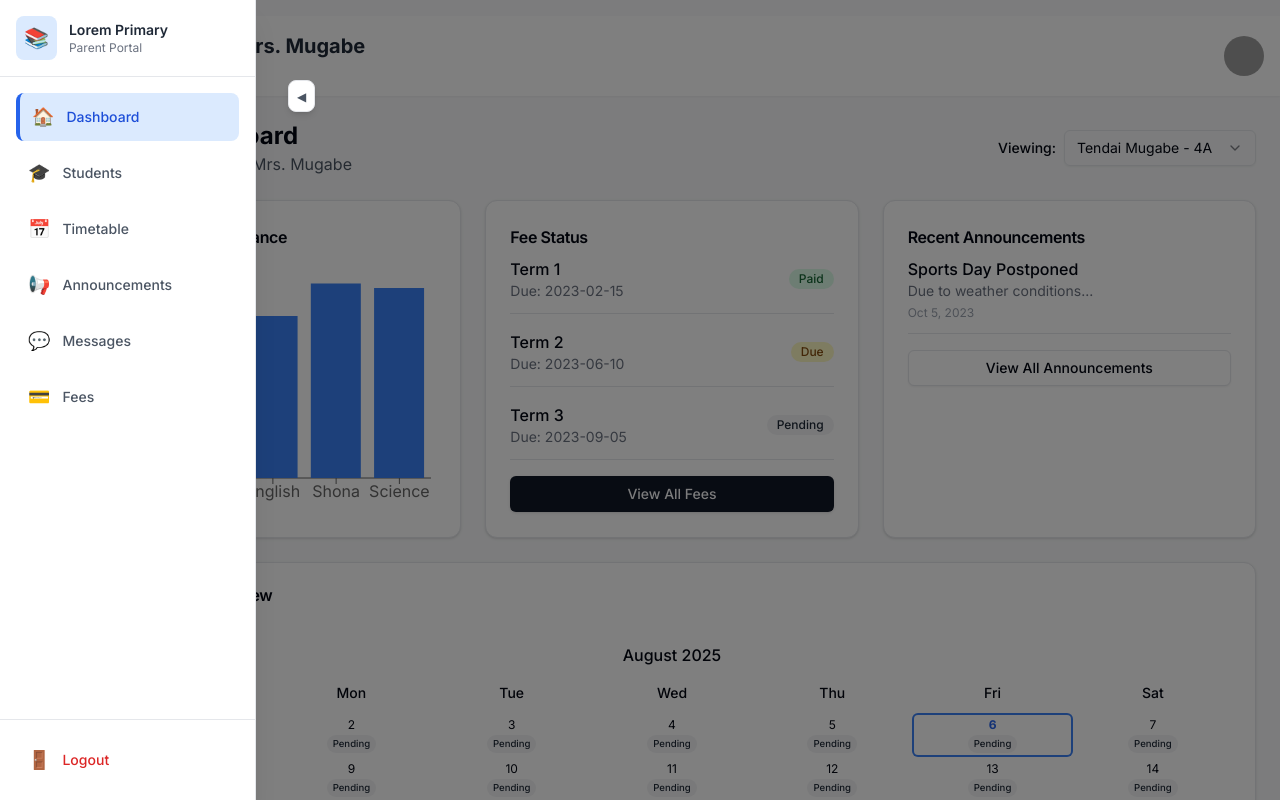
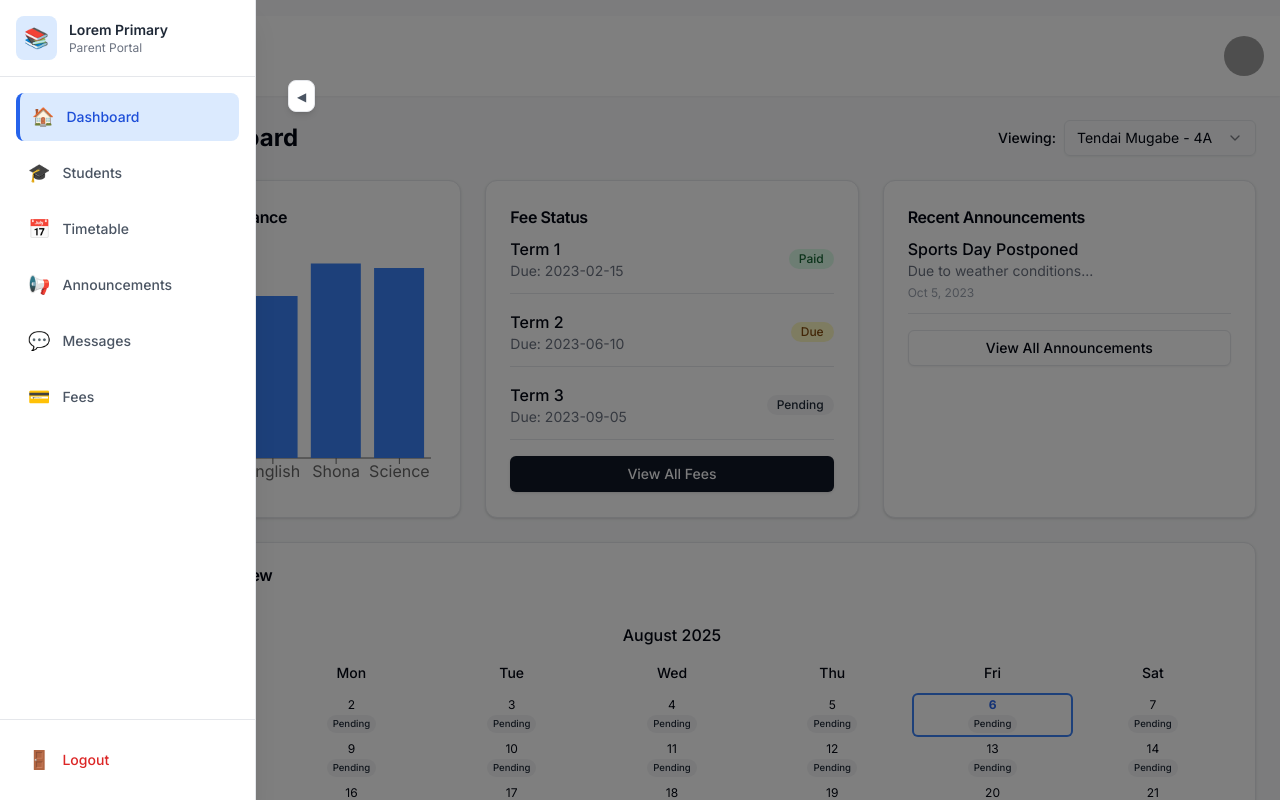
Before and after one commit to keith-ufumeli/primary-school-portal, a Next.js app: page /dashboard in a window 1280 px wide. Shown: the top 800 px of the page. Built offline with nearby package versions, Linux system fonts and the light colour scheme; grey boxes are pictures that could not be loaded.

Commit message:
Refactor Dashboard components to streamline user greeting and role display. Update layout to utilize session storage for username and enhance Header component with a dedicated role display function for improved clarity.

```diff
--- a/src/app/dashboard/layout.tsx
+++ b/src/app/dashboard/layout.tsx
@@ -7,12 +7,15 @@ import { ReactNode } from "react";
 
 export default function DashboardLayout({ children }: { children: ReactNode }) {
   const [userRole, setUserRole] = useState("parent");
+  const [username, setUsername] = useState("");
   const [mounted, setMounted] = useState(false);
 
   useEffect(() => {
     setMounted(true);
     const role = sessionStorage.getItem("userRole") || "parent";
+    const user = sessionStorage.getItem("username") || "";
     setUserRole(role);
+    setUsername(user);
   }, []);
 
   if (!mounted) {
@@ -23,7 +26,7 @@ export default function DashboardLayout({ children }: { children: ReactNode }) {
     );
   }
 
-  const user = getUserData(userRole);
+  const user = getUserData(username);
 
   return (
     <div className="min-h-screen bg-gray-50">
--- a/src/components/dashboard/AdminDashboard.tsx
+++ b/src/components/dashboard/AdminDashboard.tsx
@@ -34,10 +34,7 @@ export default function AdminDashboard() {
   return (
     <div>
       <div className="flex justify-between items-center mb-6">
-        <div>
-          <h1 className="text-2xl font-bold">Admin Dashboard</h1>
-          <p className="text-gray-600">Welcome back, {admin?.name || "Administrator"}</p>
-        </div>
+        <h1 className="text-2xl font-bold">Admin Dashboard</h1>
         <Button>Generate Report</Button>
       </div>
 
--- a/src/components/dashboard/ParentDashboard.tsx
+++ b/src/components/dashboard/ParentDashboard.tsx
@@ -40,10 +40,7 @@ export default function ParentDashboard() {
   return (
     <div>
       <div className="flex justify-between items-center mb-6">
-        <div>
-          <h1 className="text-2xl font-bold">Parent Dashboard</h1>
-          <p className="text-gray-600">Welcome back, {parent?.name || "Parent"}</p>
-        </div>
+        <h1 className="text-2xl font-bold">Parent Dashboard</h1>
         <ChildSelector
           children={students.filter(s => s.id === selectedChild || s.id === "std-02")}
           selected={selectedChild}
--- a/src/components/dashboard/TeacherDashboard.tsx
+++ b/src/components/dashboard/TeacherDashboard.tsx
@@ -31,10 +31,7 @@ export default function TeacherDashboard() {
   return (
     <div>
       <div className="flex justify-between items-center mb-6">
-        <div>
-          <h1 className="text-2xl font-bold">Teacher Dashboard</h1>
-          <p className="text-gray-600">Welcome back, {teacher?.name || "Teacher"}</p>
-        </div>
+        <h1 className="text-2xl font-bold">Teacher Dashboard</h1>
         <Button>Create Assignment</Button>
       </div>
 
--- a/src/components/layout/Header.tsx
+++ b/src/components/layout/Header.tsx
@@ -16,15 +16,24 @@ interface HeaderProps {
 export default function Header({ user }: HeaderProps) {
   const [isOpen, setIsOpen] = useState(false);
 
+  const getRoleDisplay = () => {
+    switch (user.role) {
+      case "admin":
+        return "School Administrator";
+      case "teacher":
+        return `Teacher (${user.classes?.join(", ") || ""})`;
+      case "parent":
+        return "Parent";
+      default:
+        return "User";
+    }
+  };
+
   return (
     <header className="bg-white shadow-sm p-4 flex justify-between items-center relative">
       <div className="flex-1 pr-4">
-        <h1 className="text-xl font-bold text-gray-800 truncate">Welcome, {user.name}</h1>
-        <p className="text-gray-600 text-sm truncate">
-          {user.role === "admin" && "School Administrator"}
-          {user.role === "teacher" && `Teacher (${user.classes?.join(", ") || ""})`}
-          {user.role === "parent" && "Parent"}
-        </p>
+        <h1 className="text-lg font-semibold text-gray-800 truncate">{user.name}</h1>
+        <p className="text-gray-600 text-sm truncate">{getRoleDisplay()}</p>
       </div>
 
       <DropdownMenu open={isOpen} onOpenChange={setIsOpen}>
```
